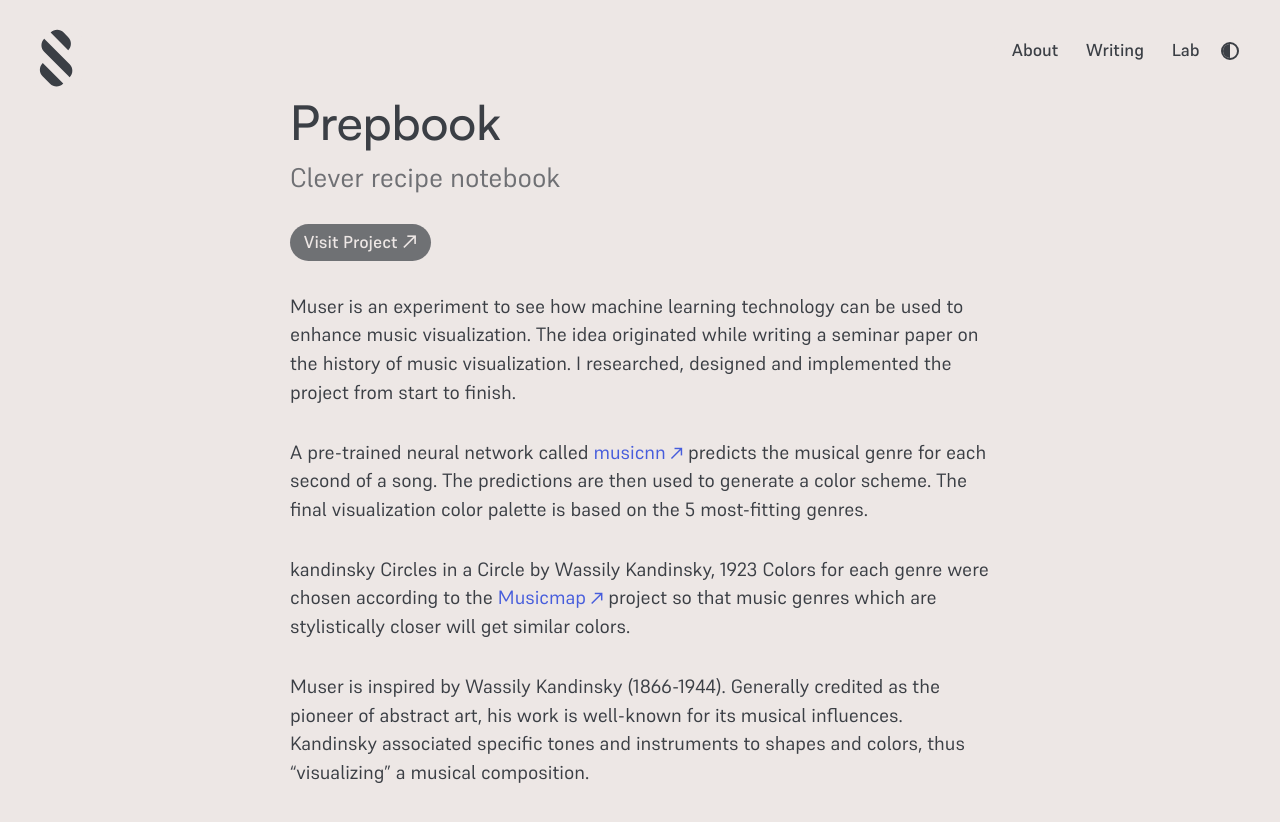
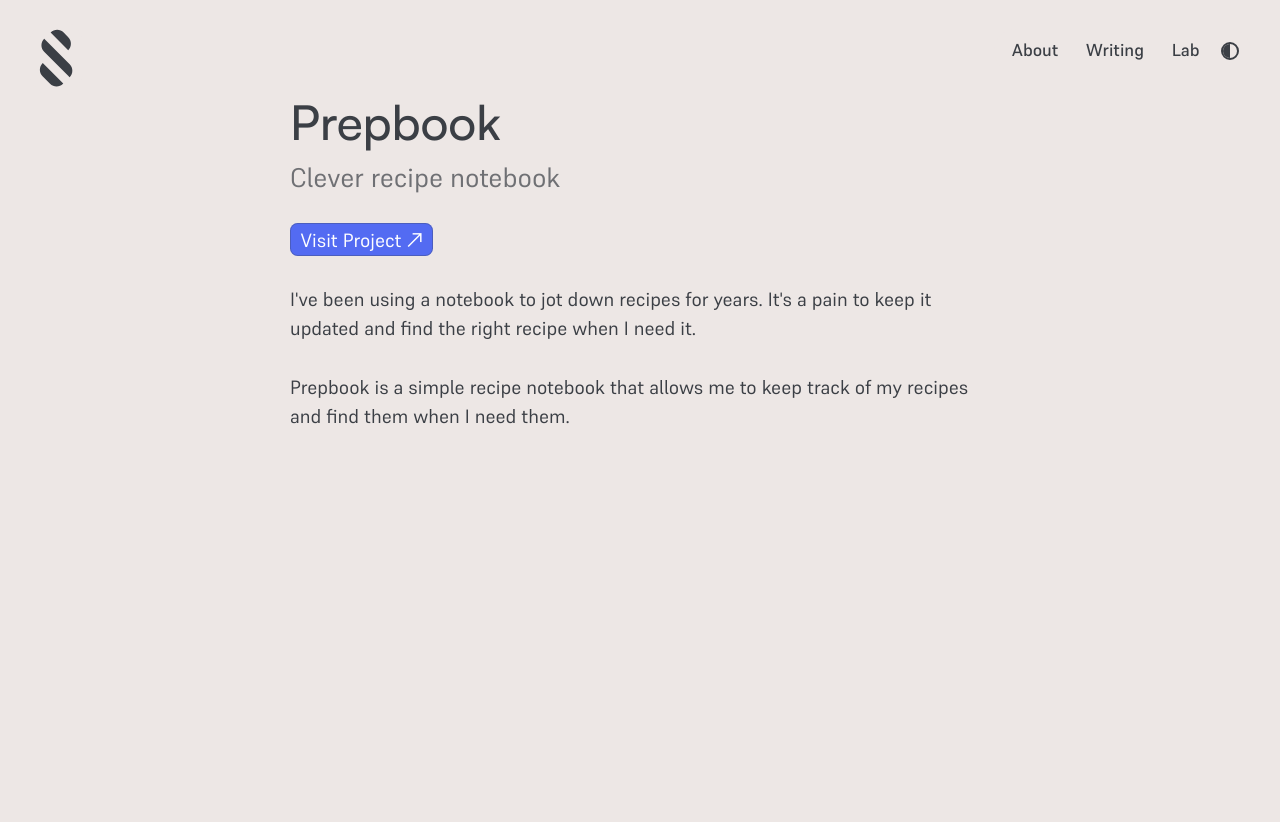
Before and after one commit to jonshamir/jonshamir.com, a Next.js app: page /projects/prepbook in a window 1280 px wide. Shown: the top 822 px of the page. After the commit the page ends 800 px from the top, so only its background shows below. Built offline with nearby package versions, Linux system fonts and the light colour scheme.

Commit message:
Spacetop content

```diff
--- a/app/projects/prepbook/page.tsx
+++ b/app/projects/prepbook/page.tsx
@@ -18,30 +18,12 @@
         </a>
       </p>
       <p>
-        Muser is an experiment to see how machine learning technology can be
-        used to enhance music visualization. The idea originated while writing a
-        seminar paper on the history of music visualization. I researched,
-        designed and implemented the project from start to finish.
+        I've been using a notebook to jot down recipes for years. It's a pain to
+        keep it updated and find the right recipe when I need it.
       </p>
       <p>
-        A pre-trained neural network called{" "}
-        <Outlink href="https://github.com/jordipons/musicnn">musicnn</Outlink>{" "}
-        predicts the musical genre for each second of a song. The predictions
-        are then used to generate a color scheme. The final visualization color
-        palette is based on the 5 most-fitting genres.
-      </p>
-      <p>
-        kandinsky Circles in a Circle by Wassily Kandinsky, 1923 Colors for each
-        genre were chosen according to the{" "}
-        <Outlink href="https://musicmap.info/">Musicmap</Outlink> project so
-        that music genres which are stylistically closer will get similar
-        colors.
-      </p>
-      <p>
-        Muser is inspired by Wassily Kandinsky (1866-1944). Generally credited
-        as the pioneer of abstract art, his work is well-known for its musical
-        influences. Kandinsky associated specific tones and instruments to
-        shapes and colors, thus “visualizing” a musical composition.
+        Prepbook is a simple recipe notebook that allows me to keep track of my
+        recipes and find them when I need them.
       </p>
     </>
   );
--- /dev/null
+++ b/app/projects/spacetop/TilePrototype/TilePrototype.module.css
@@ -0,0 +1,2 @@
+.TilePrototype {
+}
--- /dev/null
+++ b/app/projects/spacetop/TilePrototype/TilePrototype.tsx
@@ -0,0 +1,5 @@
+import styles from "./TilePrototype.module.css";
+
+export default function TilePrototype() {
+  return <div className={styles.TilePrototype}>TilePrototype</div>;
+}
--- a/styles/main.css
+++ b/styles/main.css
@@ -74,49 +74,11 @@
   }
 }
 
-.button {
+.arrow {
   display: inline-block;
-  text-decoration: none;
-  padding: 0.3em 0.8em;
-  border-radius: 100px;
-  background-color: rgba(var(--color-text-rgb), 0.7);
-  color: var(--color-bg);
-  font-size: 0.9em;
+  font-family: "Satoshi";
   font-weight: 500;
-
-  transition:
-    background-color var(--transition-defaults),
-    color var(--transition-defaults);
-
-  .arrow {
-    display: inline-block;
-    font-family: "Satoshi";
-    font-weight: 600;
-    transition: transform var(--transition-defaults);
-  }
-
-  &:hover {
-    background-color: rgba(var(--color-text-rgb), 0.9);
-    .arrow {
-      transform: translate(0.15em, -0.15em);
-    }
-  }
-
-  &:active {
-    background-color: rgba(var(--color-text-rgb), 1);
-  }
-}
-
-.dark .button {
-  background-color: rgba(var(--color-text-rgb), 0.85);
-
-  &:hover {
-    background-color: rgba(var(--color-text-rgb), 1);
-  }
-
-  &:active {
-    background-color: rgba(var(--color-text-rgb), 0.7);
-  }
+  transition: transform var(--transition-defaults);
 }
 
 .clickable {
--- a/styles/typography.css
+++ b/styles/typography.css
@@ -125,6 +125,7 @@
 input[type="file"],
 input[type="image"],
 button,
+.button,
 textarea,
 select {
   padding: 0.2em 0.5em;
@@ -142,7 +143,8 @@
   }
 }
 
-button {
+button,
+.button {
   cursor: pointer;
   background-color: var(--color-accent);
   color: white;
@@ -150,6 +152,7 @@
 
   &:hover {
     background-color: var(--color-link);
+    text-decoration: none;
   }
 }
 
```
Also changed, not shown: app/projects/spacetop/page.tsx (+23 -23 lines), app/writing/first-post/page.tsx (added, +9 -0 lines), app/writing/page.tsx (+7 -0 lines).
